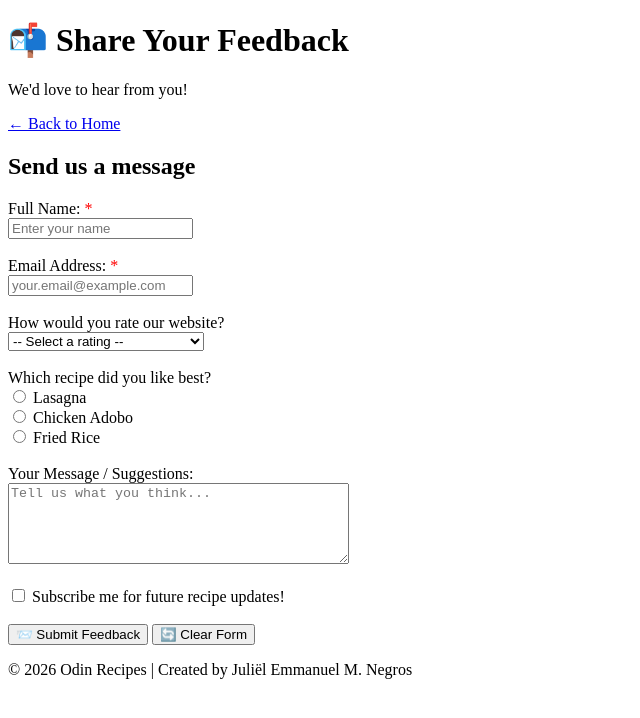
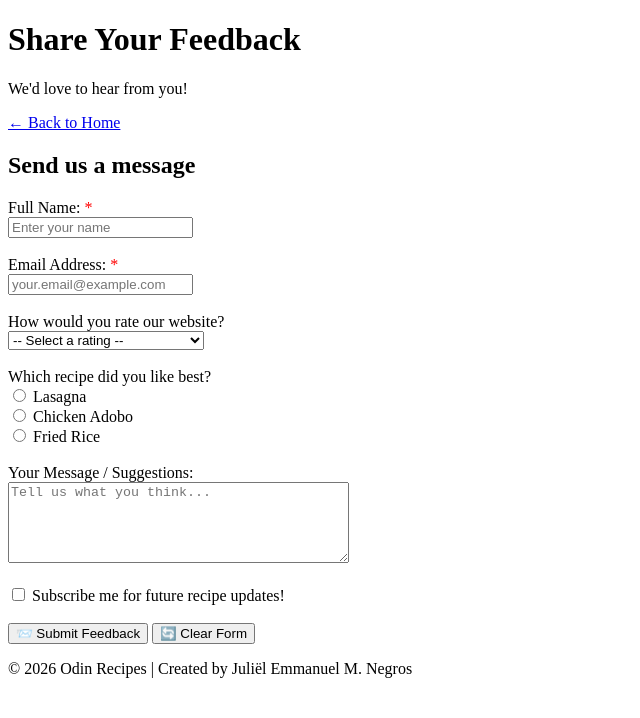
Before and after one commit to julrielnegros-dev/odin-recipes, a plain HTML site: page contact.html in a window 1280 px wide. Shown: the whole page, without its empty margins (0-640 px from the left). Drawn offline with Linux system fonts and the light colour scheme.

Commit message:
Simplified contact page header — removed emojis

```diff
--- a/contact.html
+++ b/contact.html
@@ -7,7 +7,7 @@
 </head>
 <body>
     <header>
-        <h1>📬 Share Your Feedback</h1>
+        <h1> Share Your Feedback</h1>
         <p>We'd love to hear from you!</p>
     </header>
 
```
